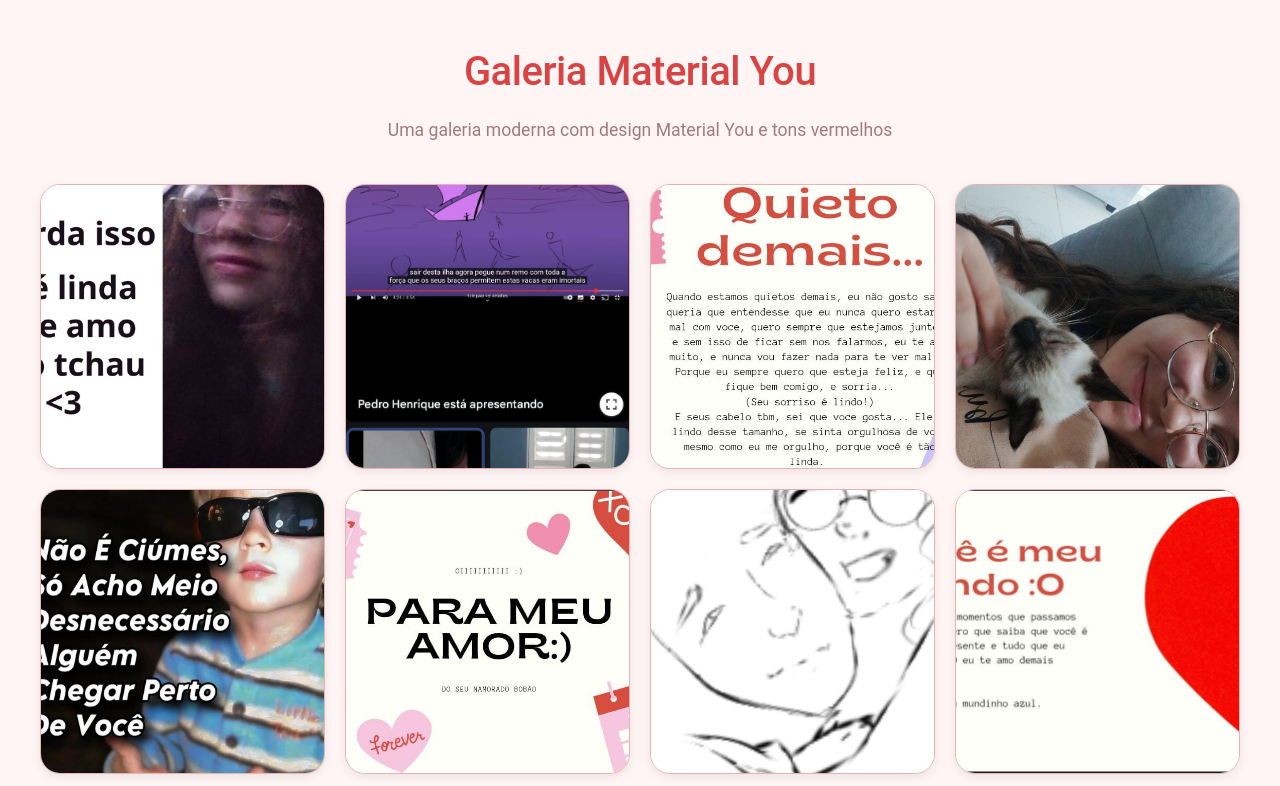
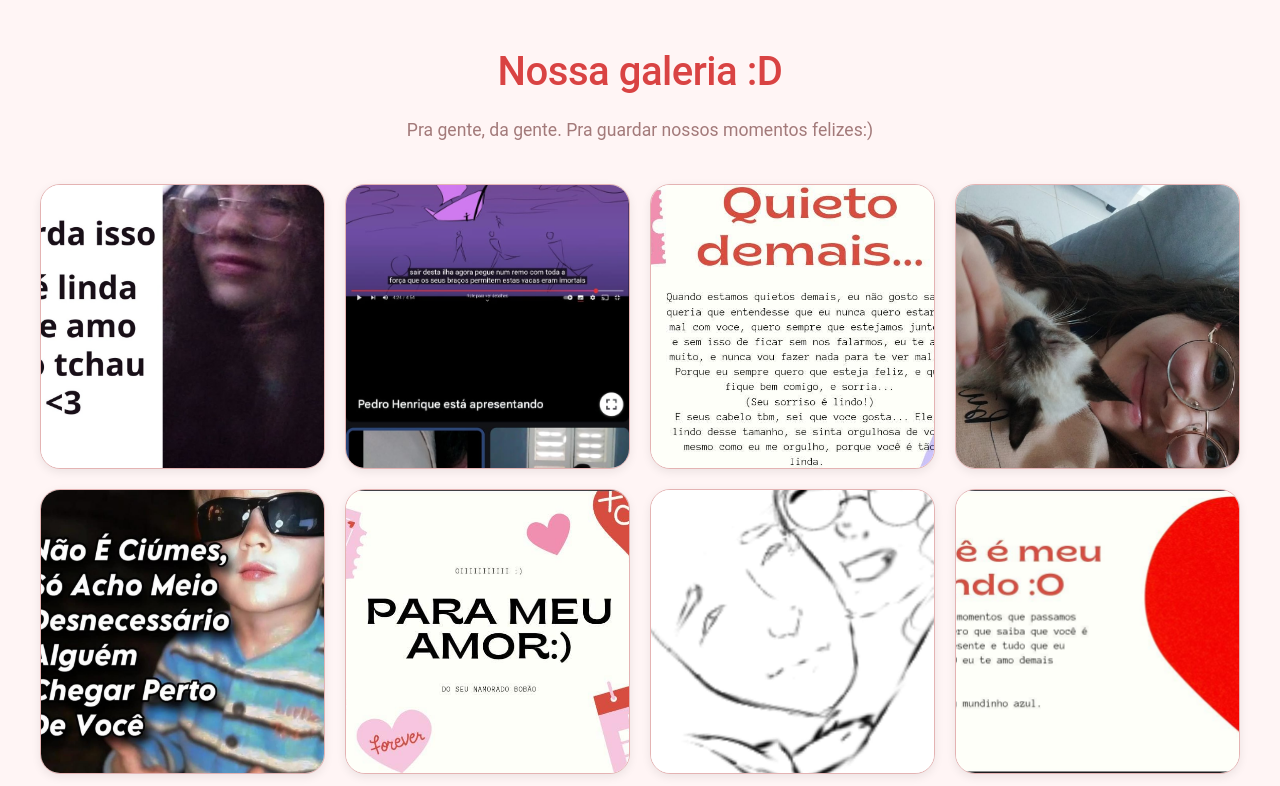
Before and after one commit to eiriq/ProjetoManu, a plain HTML site: page index.html in a window 1280 px wide. Shown: the top 786 px of the page. Drawn offline with Linux system fonts and the light colour scheme.

Commit message:
Update index.html

```diff
--- a/index.html
+++ b/index.html
@@ -577,8 +577,8 @@
 <body>
     <div class="container">
         <header>
-            <h1>Galeria Material You</h1>
-            <p class="subtitle">Uma galeria moderna com design Material You e tons vermelhos</p>
+            <h1>Nossa galeria :D</h1>
+            <p class="subtitle">Pra gente, da gente. Pra guardar nossos momentos felizes:)</p>
         </header>
 
         <div class="gallery" id="gallery">
```
